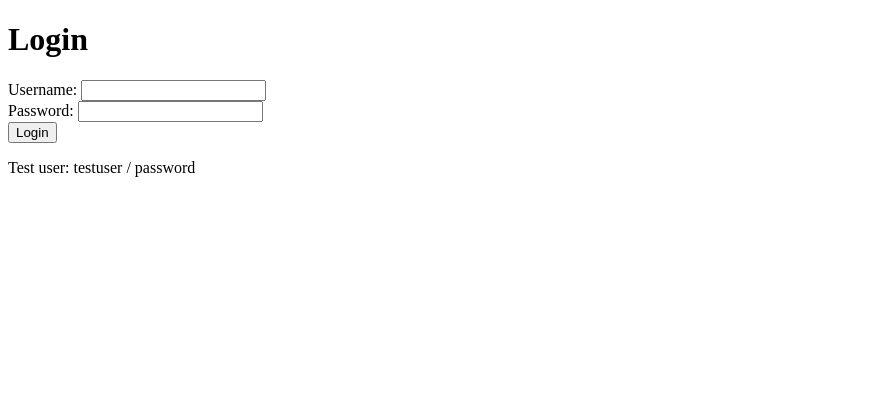
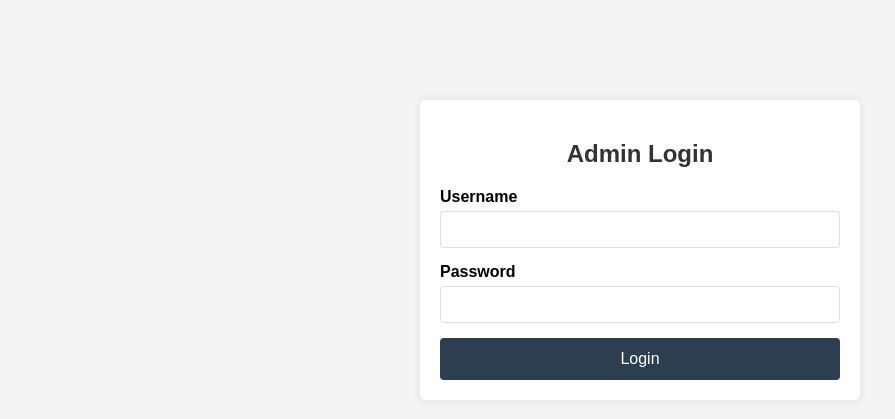
Before and after one commit to Nuwanjith/Equity-Compass-Web, a PHP site: page / in a window 1280 px wide. Shown: the top 419 px of the page, without its empty margins (0-895 px from the left). Run offline with PHP 8.4, Linux system fonts and the light colour scheme.

Commit message:
beautify the guest login page

```diff
--- a/login.php
+++ b/login.php
@@ -36,28 +36,63 @@ if ($_SERVER['REQUEST_METHOD'] === 'POST') {
 }
 ?>
 <!DOCTYPE html>
-<html>
+<html lang="en">
 <head>
-    <title>Login</title>
+    <meta charset="UTF-8">
+    <meta name="viewport" content="width=device-width, initial-scale=1.0">
+    <title>Admin Login</title>
+    <style>
+        body { font-family: Arial, sans-serif; background-color: #f4f4f4; }
+        .login-container { max-width: 400px; margin: 100px auto; padding: 20px; background: #fff; border-radius: 5px; box-shadow: 0 0 10px rgba(0,0,0,0.1); }
+        h2 { text-align: center; color: #333; margin-bottom: 20px; }
+        .form-group { margin-bottom: 15px; }
+        label { display: block; margin-bottom: 5px; font-weight: bold; }
+        input[type="text"], input[type="password"] {
+            width: 100%;
+            padding: 10px;
+            border: 1px solid #ddd;
+            border-radius: 4px;
+            box-sizing: border-box;
+        }
+        button {
+            width: 100%;
+            padding: 12px;
+            background-color: #2c3e50;
+            color: white;
+            border: none;
+            border-radius: 4px;
+            cursor: pointer;
+            font-size: 16px;
+            transition: background-color 0.3s;
+        }
+        button:hover { background-color: #1a252f; }
+        .error {
+            color: #dc3545;
+            margin-bottom: 15px;
+            text-align: center;
+            padding: 10px;
+            background-color: #f8d7da;
+            border-radius: 4px;
+        }
+    </style>
 </head>
 <body>
-    <h1>Login</h1>
-    <?php if ($error): ?>
-        <p style="color:red;"><?php echo htmlspecialchars($error); ?></p>
-    <?php endif; ?>
-
-    <form method="POST">
-        <div>
-            <label>Username:</label>
-            <input type="text" name="username" value="<?php echo htmlspecialchars($input_username); ?>" required>
-        </div>
-        <div>
-            <label>Password:</label>
-            <input type="password" name="password" required>
-        </div>
-        <button type="submit">Login</button>
-    </form>
-
-    <p>Test user: testuser / password</p>
+    <div class="login-container">
+        <h2>Admin Login</h2>
+        <?php if (!empty($error)): ?>
+            <div class="error"><?php echo htmlspecialchars($error); ?></div>
+        <?php endif; ?>
+        <form method="POST" autocomplete="off">
+            <div class="form-group">
+                <label for="username">Username</label>
+                <input type="text" id="username" name="username" required autocomplete="username">
+            </div>
+            <div class="form-group">
+                <label for="password">Password</label>
+                <input type="password" id="password" name="password" required autocomplete="current-password">
+            </div>
+            <button type="submit">Login</button>
+        </form>
+    </div>
 </body>
 </html>
```
